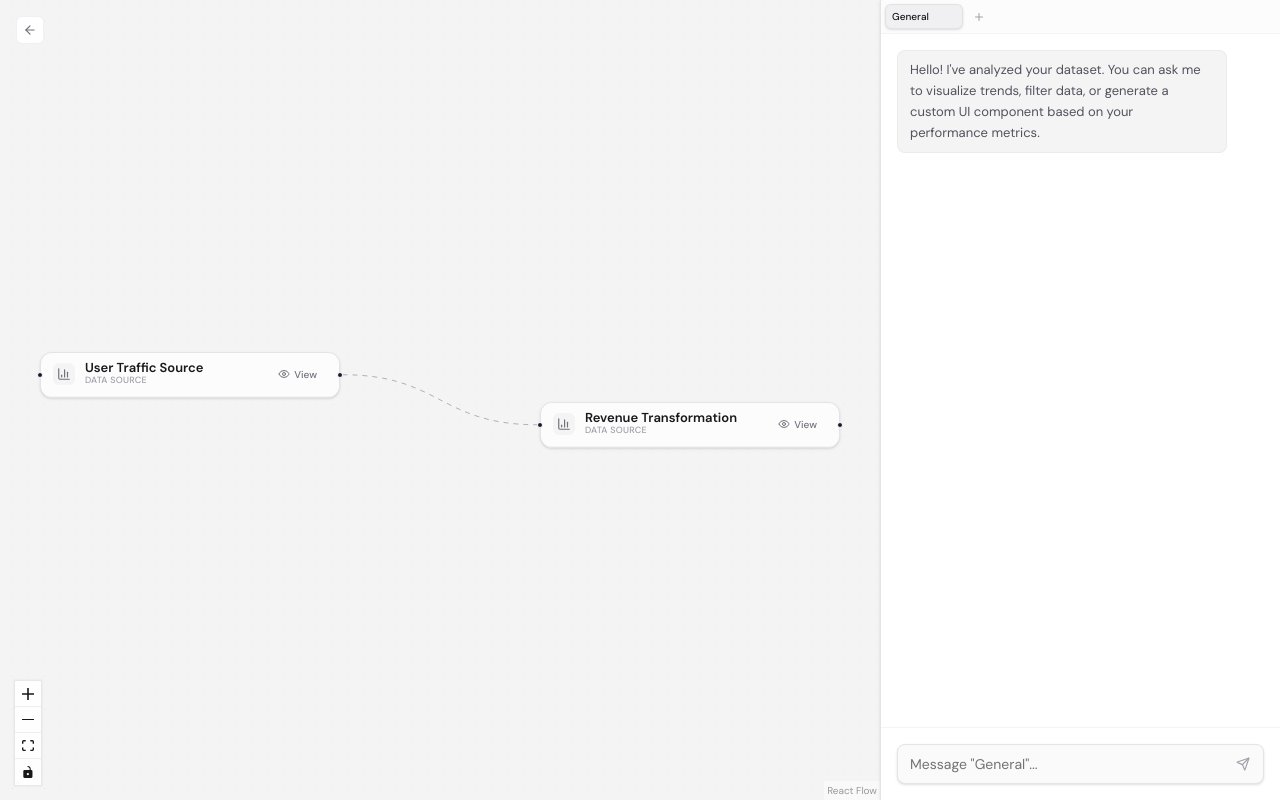
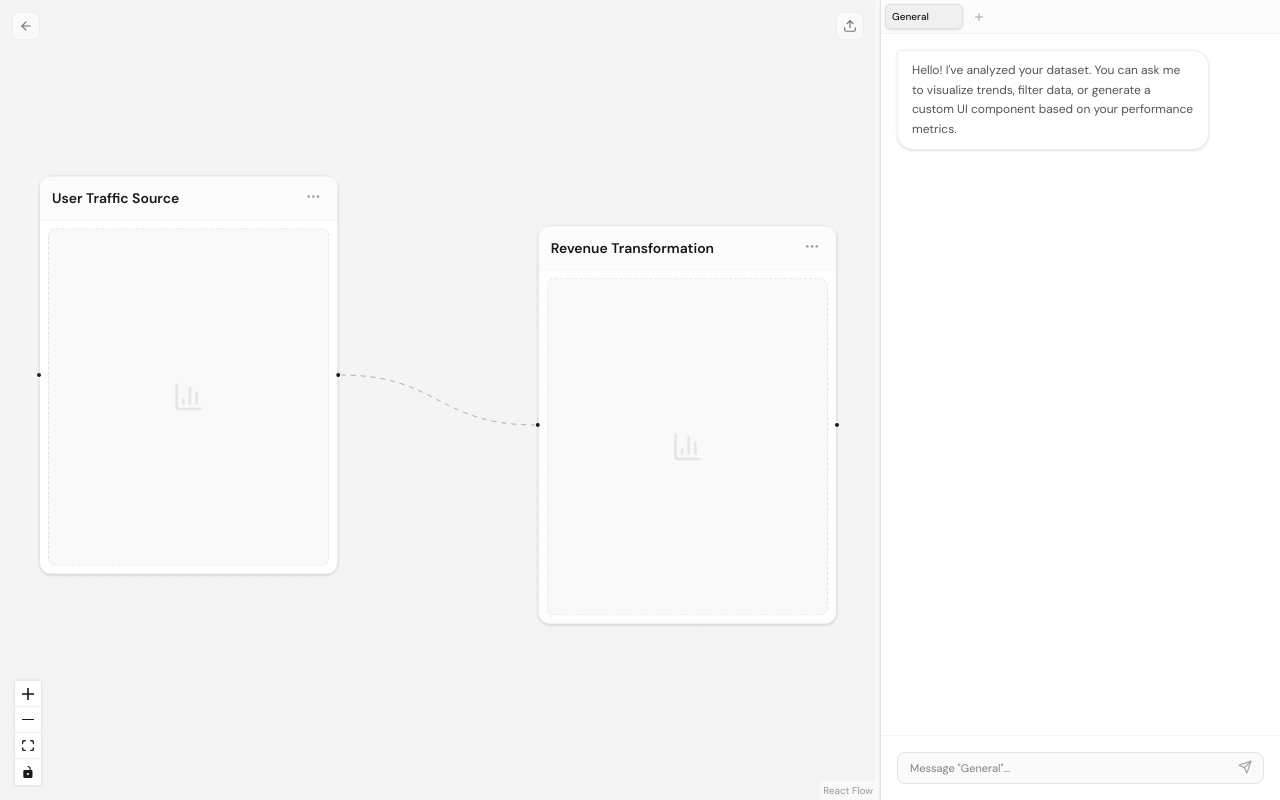
Before and after one commit to kymibuilds/dambo, a Next.js app: page /dashboard/1 in a window 1280 px wide. Built offline with nearby package versions, Linux system fonts and the light colour scheme.

Commit message:
ft ui improve react flow ui

```diff
--- a/package.json
+++ b/package.json
@@ -12,6 +12,7 @@
     "@xyflow/react": "^12.10.0",
     "class-variance-authority": "^0.7.1",
     "clsx": "^2.1.1",
+    "html-to-image": "^1.11.13",
     "lucide-react": "^0.563.0",
     "next": "16.1.6",
     "radix-ui": "^1.4.3",
--- a/src/app/dashboard/[id]/page.tsx
+++ b/src/app/dashboard/[id]/page.tsx
@@ -1,20 +1,22 @@
 "use client";
 
-import { useState } from "react";
+import { useState, useCallback, useEffect, useRef } from "react";
 import { Button } from "@/components/ui/button";
-import { Input } from "@/components/ui/input";
 import {
     Send,
     ArrowLeft,
     Plus,
     X,
-    MessageCircle
+    ArrowLeftRight,
+    Upload
 } from "lucide-react";
 import Link from "next/link";
 import { type Node } from '@xyflow/react';
 import FlowCanvas from "@/components/canvas/FlowCanvas";
 
 export default function ProjectPage() {
+    const messagesEndRef = useRef<HTMLDivElement>(null);
+    const fileInputRef = useRef<HTMLInputElement>(null);
     const [chats, setChats] = useState([
         {
             id: 'initial',
@@ -26,10 +28,45 @@ export default function ProjectPage() {
     const [message, setMessage] = useState("");
     const [editingChatId, setEditingChatId] = useState<string | null>(null);
 
-    // Fixed chat width for now
-    const chatWidth = 400;
+    // Resizable chat state
+    const [chatWidth, setChatWidth] = useState(400);
+    const [isResizing, setIsResizing] = useState(false);
+
+    const startResizing = useCallback(() => {
+        setIsResizing(true);
+    }, []);
+
+    const stopResizing = useCallback(() => {
+        setIsResizing(false);
+    }, []);
+
+    const resize = useCallback((mouseMoveEvent: MouseEvent) => {
+        if (isResizing) {
+            const newWidth = window.innerWidth - mouseMoveEvent.clientX;
+            if (newWidth > 250 && newWidth < 800) {
+                setChatWidth(newWidth);
+            }
+        }
+    }, [isResizing]);
+
+    useEffect(() => {
+        window.addEventListener("mousemove", resize);
+        window.addEventListener("mouseup", stopResizing);
+        return () => {
+            window.removeEventListener("mousemove", resize);
+            window.removeEventListener("mouseup", stopResizing);
+        };
+    }, [resize, stopResizing]);
 
     const activeChat = chats.find(c => c.id === activeChatId) || chats[0];
+
+    const scrollToBottom = useCallback(() => {
+        messagesEndRef.current?.scrollIntoView({ behavior: "smooth" });
+    }, []);
+
+    useEffect(() => {
+        scrollToBottom();
+    }, [activeChat.messages, scrollToBottom]);
 
     const handleCreateChat = () => {
         const newId = Math.random().toString(36).substring(7);
@@ -114,14 +151,39 @@ export default function ProjectPage() {
             {/* Left: Canvas Area */}
             <div className="flex-1 flex flex-col relative group overflow-hidden">
                 {/* Back Button */}
-                <div className="absolute top-4 left-4 z-20">
+                {/* Top Right Actions */}
+                <div className="absolute top-3 right-3 z-20 flex items-center gap-2">
+                    <Button
+                        variant="ghost"
+                        size="icon"
+                        onClick={() => fileInputRef.current?.click()}
+                        className="h-7 w-7 rounded-md bg-white/50 dark:bg-zinc-900/50 border border-zinc-200/50 dark:border-zinc-800/50 text-zinc-500 hover:text-zinc-900 dark:hover:text-zinc-100 transition-all"
+                        title="Upload File"
+                    >
+                        <Upload className="size-3.5" />
+                    </Button>
+                    <input
+                        type="file"
+                        ref={fileInputRef}
+                        className="hidden"
+                        onChange={(e) => {
+                            const file = e.target.files?.[0];
+                            if (file) {
+                                console.log('Uploading file:', file.name);
+                            }
+                        }}
+                    />
+                </div>
+
+                <div className="absolute top-3 left-3 z-20">
                     <Link href="/dashboard">
                         <Button
                             variant="ghost"
                             size="icon"
-                            className="h-7 w-7 rounded-md bg-white dark:bg-zinc-900 border border-zinc-200/50 dark:border-zinc-800/50 hover:bg-zinc-50 dark:hover:bg-zinc-800 transition-colors"
+                            className="h-7 w-7 rounded-md bg-white/50 dark:bg-zinc-900/50 border border-zinc-200/50 dark:border-zinc-800/50 text-zinc-500 hover:text-zinc-900 dark:hover:text-zinc-100 transition-all"
+                            title="Back to Dashboard"
                         >
-                            <ArrowLeft className="size-3.5 text-zinc-500" />
+                            <ArrowLeft className="size-3.5" />
                         </Button>
                     </Link>
                 </div>
@@ -133,9 +195,16 @@ export default function ProjectPage() {
             </div>
 
             {/* Right: Chat Interface */}
+            <div className="relative flex pointer-events-none z-30 h-full">
+                {/* Resize Handle */}
+                <div
+                    className="w-1 cursor-col-resize hover:bg-blue-500/50 active:bg-blue-500 transition-colors z-40 h-full pointer-events-auto"
+                    onMouseDown={startResizing}
+                />
+
                 <div
                     style={{ width: `${chatWidth}px` }}
-                className="flex flex-col bg-white dark:bg-zinc-900 border-l border-zinc-200 dark:border-zinc-800 shrink-0 shadow-sm z-30"
+                    className="flex flex-col bg-white dark:bg-zinc-900 border-l border-zinc-200 dark:border-zinc-800 shrink-0 shadow-sm pointer-events-auto h-full"
                 >
                     {/* Chat Tabs */}
                     <div className="flex items-center gap-1 p-1 bg-zinc-50/50 dark:bg-zinc-950/50 overflow-x-auto scrollbar-minimal border-b border-zinc-100 dark:border-zinc-800">
@@ -184,17 +253,18 @@ export default function ProjectPage() {
                     </div>
 
                     {/* Messages Area */}
-                <div className="flex-1 overflow-y-auto p-4 space-y-4 scrollbar-none">
+                    <div className="flex-1 overflow-y-auto p-4 space-y-4 scrollbar-none scroll-smooth">
                         {activeChat.messages.map((msg: { role: string, content: string }, i: number) => (
-                        <div key={i} className={`flex ${msg.role === 'user' ? 'justify-end' : 'justify-start'}`}>
-                            <div className={`max-w-[90%] text-[13px] leading-relaxed ${msg.role === 'user'
-                                ? 'bg-zinc-900 dark:bg-zinc-100 text-white dark:text-zinc-900 px-3 py-2 rounded-lg shadow-sm font-medium'
-                                : 'bg-zinc-100 dark:bg-zinc-800 text-zinc-600 dark:text-zinc-300 px-3 py-2 rounded-lg border border-zinc-200/50 dark:border-zinc-700/50'
+                            <div key={i} className={`flex flex-col ${msg.role === 'user' ? 'items-end' : 'items-start'}`}>
+                                <div className={`max-w-[85%] text-[12px] leading-relaxed break-words whitespace-pre-wrap ${msg.role === 'user'
+                                    ? 'bg-zinc-900 dark:bg-zinc-100 text-white dark:text-zinc-900 px-3.5 py-2.5 rounded-2xl rounded-tr-sm shadow-sm font-medium'
+                                    : 'bg-white dark:bg-zinc-800 text-zinc-600 dark:text-zinc-300 px-3.5 py-2.5 rounded-2xl rounded-tl-sm border border-zinc-200/60 dark:border-zinc-700/60 shadow-sm'
                                     }`}>
                                     {msg.content}
                                 </div>
                             </div>
                         ))}
+                        <div ref={messagesEndRef} />
                     </div>
 
                     {/* Input Area */}
@@ -205,23 +275,42 @@ export default function ProjectPage() {
                                     variant="ghost"
                                     size="icon"
                                     onClick={() => setActiveChatId('initial')}
-                                className="h-10 w-10 shrink-0 rounded-lg bg-zinc-50 dark:bg-zinc-950 border border-zinc-200 dark:border-zinc-800 text-zinc-400 hover:text-zinc-900 dark:hover:text-zinc-100 transition-colors"
+                                    className="h-8 w-8 shrink-0 rounded-lg bg-zinc-50 dark:bg-zinc-950 border border-zinc-200 dark:border-zinc-800 text-zinc-400 hover:text-zinc-900 dark:hover:text-zinc-100 transition-colors"
                                     title="Switch to Global Chat"
                                 >
-                                <MessageCircle className="size-4" />
+                                    <ArrowLeftRight className="size-4" />
                                 </Button>
                             )}
-                        <div className="relative flex-1 flex items-center">
-                            <Input
+                            <div className="relative flex-1 flex items-end">
+                                <textarea
                                     value={message}
-                                onChange={(e) => setMessage(e.target.value)}
-                                onKeyDown={(e) => e.key === 'Enter' && handleSend()}
+                                    onChange={(e) => {
+                                        setMessage(e.target.value);
+                                        // Auto-resize height
+                                        e.target.style.height = '32px';
+                                        e.target.style.height = `${Math.min(e.target.scrollHeight, 200)}px`;
+                                    }}
+                                    onKeyDown={(e) => {
+                                        if (e.key === 'Enter' && !e.shiftKey) {
+                                            e.preventDefault();
+                                            handleSend();
+                                            // Reset height
+                                            const target = e.target as HTMLTextAreaElement;
+                                            target.style.height = '32px';
+                                        }
+                                    }}
                                     placeholder={`Message "${activeChat.title}"...`}
-                                className="h-10 pl-3 pr-10 rounded-lg bg-zinc-50 dark:bg-zinc-950 border-zinc-200 dark:border-zinc-800 focus-visible:ring-1 focus-visible:ring-zinc-400 text-[13px]"
+                                    className="w-full min-h-[32px] max-h-[200px] py-[7px] pl-3 pr-10 rounded-lg bg-zinc-50 dark:bg-zinc-950 border border-zinc-200 dark:border-zinc-800 focus-visible:ring-1 focus-visible:ring-zinc-400 text-[11px] resize-none overflow-y-auto scrollbar-minimal outline-none"
+                                    rows={1}
                                 />
                                 <button
-                                onClick={handleSend}
-                                className="absolute right-2 p-1.5 text-zinc-400 hover:text-zinc-900 dark:hover:text-zinc-100 transition-colors"
+                                    onClick={() => {
+                                        handleSend();
+                                        // Reset height of the textarea if we can find it
+                                        const textarea = document.querySelector('textarea');
+                                        if (textarea) textarea.style.height = '32px';
+                                    }}
+                                    className="absolute right-2 bottom-1.5 p-1 text-zinc-400 hover:text-zinc-900 dark:hover:text-zinc-100 transition-colors"
                                 >
                                     <Send className="size-3.5" />
                                 </button>
@@ -230,5 +319,6 @@ export default function ProjectPage() {
                     </div>
                 </div>
             </div>
+        </div>
     );
 }
--- a/src/app/globals.css
+++ b/src/app/globals.css
@@ -128,7 +128,8 @@
 
 @layer utilities {
   .scrollbar-minimal::-webkit-scrollbar {
-    height: 2px;
+    width: 4px;
+    height: 4px;
   }
 
   .scrollbar-minimal::-webkit-scrollbar-track {
--- a/src/components/canvas/FlowCanvas.tsx
+++ b/src/components/canvas/FlowCanvas.tsx
@@ -24,14 +24,14 @@ const initialNodes: DataNodeType[] = [
         position: { x: 100, y: 100 },
         data: { label: 'User Traffic Source' },
         type: 'dataNode',
-        style: { width: 300 },
+        style: { width: 300, height: 400 },
     },
     {
         id: '2',
         position: { x: 600, y: 150 },
         data: { label: 'Revenue Transformation' },
         type: 'dataNode',
-        style: { width: 300 },
+        style: { width: 300, height: 400 },
     },
 ];
 
--- a/src/components/canvas/nodes/DataNode.tsx
+++ b/src/components/canvas/nodes/DataNode.tsx
@@ -1,10 +1,9 @@
 'use client';
 
-import { memo, useState } from 'react';
-import { Handle, Position, NodeProps, type Node } from '@xyflow/react';
-import { BarChart3, ChevronUp, Eye } from 'lucide-react';
-import { Button } from '@/components/ui/button';
-
+import { memo, useState, useRef, useCallback } from 'react';
+import { Handle, Position, NodeProps, type Node, NodeResizer } from '@xyflow/react';
+import { BarChart3, MoreHorizontal, Download, Image as ImageIcon } from 'lucide-react';
+import { toPng, toJpeg } from 'html-to-image';
 
 export type DataNodeData = {
     label: string;
@@ -13,63 +12,123 @@ export type DataNodeData = {
 
 export type DataNodeType = Node<DataNodeData, 'dataNode'>;
 
+export const DataNode = memo(({ data, selected }: NodeProps<DataNodeType>) => {
+    const [isEditing, setIsEditing] = useState(false);
+    const [label, setLabel] = useState(data.label);
+    const [showMenu, setShowMenu] = useState(false);
+    const nodeRef = useRef<HTMLDivElement>(null);
 
-export const DataNode = memo(({ data, selected }: NodeProps<DataNodeType>) => {
-    const [isExpanded, setIsExpanded] = useState(false);
+    const downloadImage = useCallback((format: 'png' | 'jpeg') => {
+        if (nodeRef.current === null) {
+            return;
+        }
+
+        const method = format === 'png' ? toPng : toJpeg;
+
+        method(nodeRef.current, { cacheBust: true, backgroundColor: '#ffffff' })
+            .then((dataUrl) => {
+                const link = document.createElement('a');
+                link.download = `${label || 'node'}.${format}`;
+                link.href = dataUrl;
+                link.click();
+                setShowMenu(false);
+            })
+            .catch((err) => {
+                console.error('oops, something went wrong!', err);
+            });
+    }, [label]);
 
     return (
         <>
+            <NodeResizer
+                minWidth={250}
+                minHeight={150}
+                isVisible={selected}
+                lineClassName="border-blue-400"
+                handleClassName="h-3 w-3 bg-white border-2 border-blue-400 rounded"
+            />
+
             <Handle type="target" position={Position.Left} className="w-3 h-3 bg-zinc-400 border-2 border-white dark:border-zinc-900" />
 
             <div
-                className={`flex flex-col w-full bg-white dark:bg-zinc-900 rounded-xl shadow-sm transition-all duration-200 overflow-hidden ${selected
+                ref={nodeRef}
+                className={`flex flex-col w-full h-full bg-white dark:bg-zinc-900 rounded-xl shadow-sm transition-all duration-200 ${selected
                     ? 'border-2 border-blue-500 ring-4 ring-blue-500/10'
                     : 'border border-zinc-200 dark:border-zinc-800 hover:border-zinc-300 dark:hover:border-zinc-700'
                     }`}
             >
                 {/* Header / Title Area */}
-                <div className="flex items-center justify-between px-3 py-2 bg-zinc-50/50 dark:bg-zinc-950/50 border-b border-zinc-100 dark:border-zinc-800">
-                    <div className="flex items-center gap-2.5">
-                        <div className={`p-1 rounded-md ${selected ? 'bg-blue-100 text-blue-600 dark:bg-blue-500/20 dark:text-blue-400' : 'bg-zinc-100 text-zinc-500 dark:bg-zinc-800 dark:text-zinc-400'}`}>
-                            <BarChart3 className="size-3.5" />
+                <div className="flex items-center justify-between px-3 py-2 bg-zinc-50/50 dark:bg-zinc-950/50 border-b border-zinc-100 dark:border-zinc-800 shrink-0">
+                    <div className="flex items-center gap-3 w-full">
+                        <div className="flex flex-col min-w-0 flex-1">
+                            {isEditing ? (
+                                <input
+                                    autoFocus
+                                    value={label}
+                                    onChange={(e) => setLabel(e.target.value)}
+                                    onBlur={() => setIsEditing(false)}
+                                    onKeyDown={(e) => {
+                                        if (e.key === 'Enter') {
+                                            setIsEditing(false);
+                                        }
+                                    }}
+                                    className="font-semibold text-sm text-zinc-900 dark:text-zinc-100 leading-none bg-transparent border-none outline-none focus:ring-0 p-0 w-full"
+                                />
+                            ) : (
+                                <span
+                                    onDoubleClick={() => setIsEditing(true)}
+                                    className="font-semibold text-sm text-zinc-900 dark:text-zinc-100 leading-none truncate cursor-text"
+                                >
+                                    {label}
+                                </span>
+                            )}
                         </div>
-                        <div className="flex flex-col min-w-0">
-                            <span className="font-semibold text-[13px] text-zinc-900 dark:text-zinc-100 leading-none truncate">{data.label}</span>
-                            <span className="text-[9px] text-zinc-400 uppercase tracking-wide font-medium truncate">{data.type || 'Data Source'}</span>
+
+                        <div className="relative">
+                            <button
+                                onClick={(e) => {
+                                    e.stopPropagation();
+                                    setShowMenu(!showMenu);
+                                }}
+                                className="p-1 hover:bg-zinc-200 dark:hover:bg-zinc-800 rounded-md text-zinc-400 hover:text-zinc-600 dark:hover:text-zinc-300 transition-colors"
+                            >
+                                <MoreHorizontal className="size-4" />
+                            </button>
+
+                            {showMenu && (
+                                <div className="absolute right-0 top-full mt-1 w-40 bg-white dark:bg-zinc-900 border border-zinc-200 dark:border-zinc-800 rounded-lg shadow-lg py-1 z-50 animate-in fade-in zoom-in-95 duration-100">
+                                    <button
+                                        onClick={(e) => {
+                                            e.stopPropagation();
+                                            downloadImage('png');
+                                        }}
+                                        className="w-full px-3 py-2 text-left text-xs text-zinc-600 dark:text-zinc-300 hover:bg-zinc-50 dark:hover:bg-zinc-800 flex items-center gap-2"
+                                    >
+                                        <ImageIcon className="size-3.5" />
+                                        Download PNG
+                                    </button>
+                                    <button
+                                        onClick={(e) => {
+                                            e.stopPropagation();
+                                            downloadImage('jpeg');
+                                        }}
+                                        className="w-full px-3 py-2 text-left text-xs text-zinc-600 dark:text-zinc-300 hover:bg-zinc-50 dark:hover:bg-zinc-800 flex items-center gap-2"
+                                    >
+                                        <Download className="size-3.5" />
+                                        Download JPG
+                                    </button>
+                                </div>
+                            )}
                         </div>
                     </div>
-
-                    <Button
-                        variant="ghost"
-                        size="sm"
-                        onClick={() => setIsExpanded(!isExpanded)}
-                        className="h-6 px-2 text-[10px] gap-1 text-zinc-500 hover:text-zinc-900 dark:hover:text-zinc-100 font-medium"
-                    >
-                        {isExpanded ? (
-                            <>
-                                <ChevronUp className="size-3" />
-                                Hide
-                            </>
-                        ) : (
-                            <>
-                                <Eye className="size-3" />
-                                View
-                            </>
-                        )}
-                    </Button>
                 </div>
 
-                {/* Content / Preview Area (Expanded only) */}
-                {isExpanded && (
-                    <div className="p-4 bg-zinc-50/30 dark:bg-zinc-900/30 flex flex-col items-center justify-center min-h-[100px] border-t border-zinc-100 dark:border-zinc-800 animate-in fade-in slide-in-from-top-2 duration-200">
-                        <p className="text-xs text-zinc-400 text-center italic mb-2">
-                            Interactive visualization coming soon
-                        </p>
-                        <div className="w-full h-20 bg-zinc-100/50 dark:bg-zinc-800/50 rounded-lg border border-dashed border-zinc-200 dark:border-zinc-700 flex items-center justify-center">
-                            <BarChart3 className="size-6 text-zinc-300 dark:text-zinc-600 opacity-50" />
-                        </div>
+                {/* Content / Preview Area - Always visible now */}
+                <div className="flex-1 p-2 bg-zinc-50/30 dark:bg-zinc-900/30 flex flex-col items-center justify-center min-h-0 rounded-b-xl">
+                    <div className="w-full h-full bg-zinc-100/50 dark:bg-zinc-800/50 rounded-lg border border-dashed border-zinc-200 dark:border-zinc-700 flex items-center justify-center">
+                        <BarChart3 className="size-8 text-zinc-300 dark:text-zinc-600 opacity-50" />
                     </div>
-                )}
+                </div>
             </div>
 
             <Handle type="source" position={Position.Right} className="w-3 h-3 bg-zinc-400 border-2 border-white dark:border-zinc-900" />
```
Also changed, not shown: 1 other file (tests, documents, lock files or other folders). Lines whose indentation alone changed are shown as unchanged.
